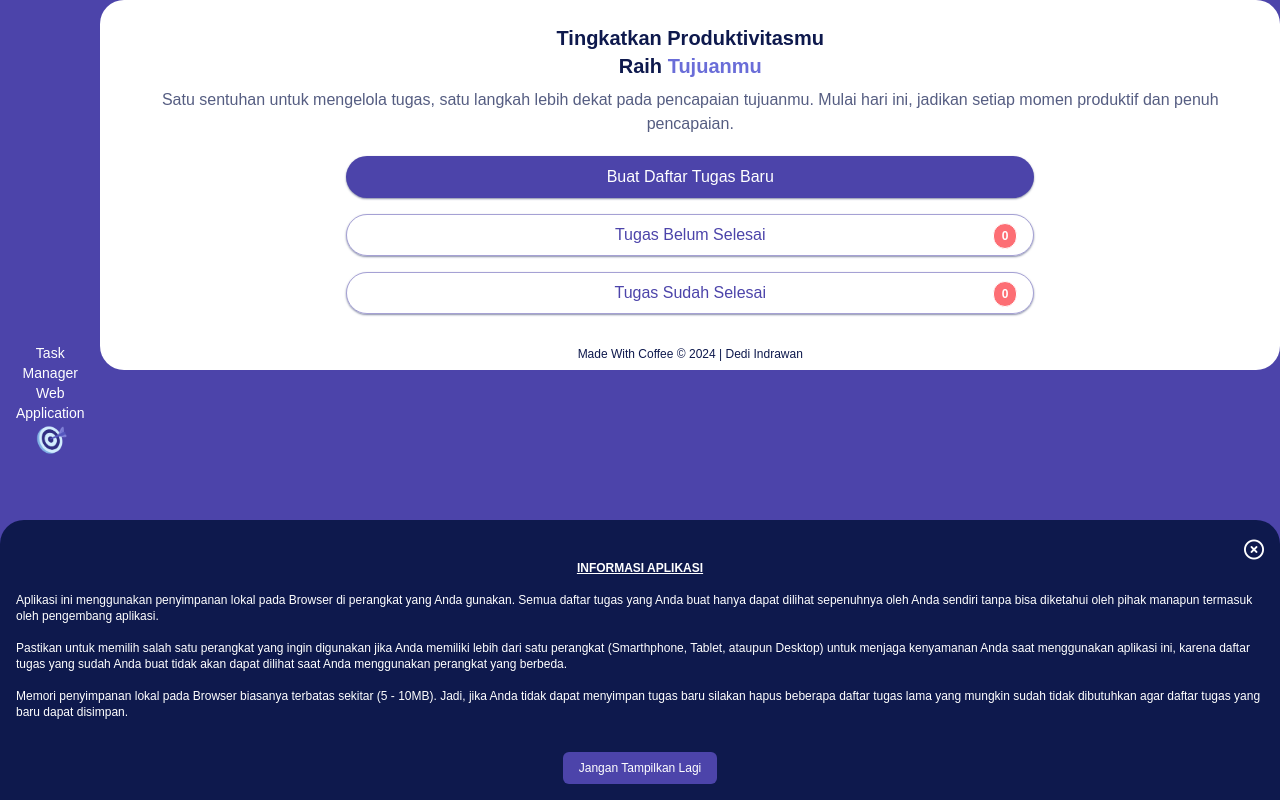
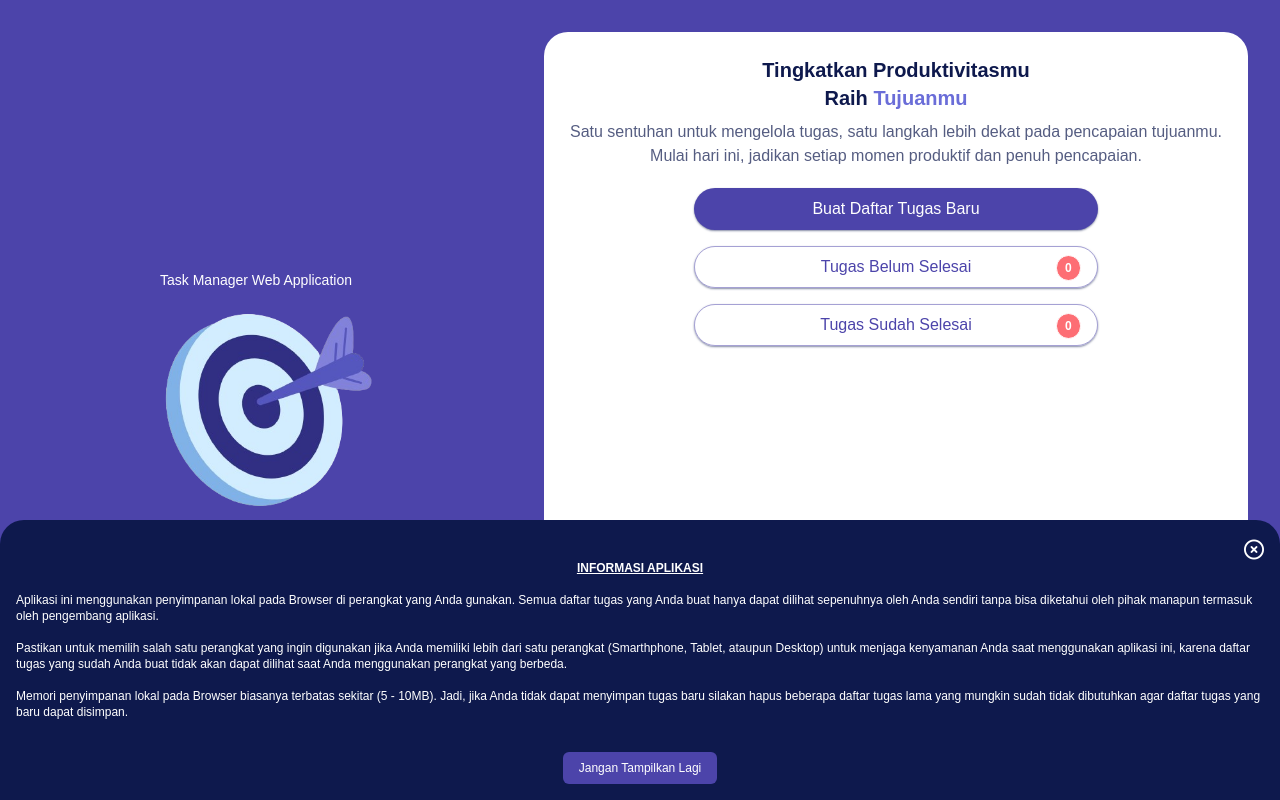
Before and after one commit to dediindrawan/task-manager-apps, a website: page index.html in a window 1280 px wide. Drawn offline with Linux system fonts and the light colour scheme.

Commit message:
first commit

```diff
--- a/src/css/input.css
+++ b/src/css/input.css
@@ -32,7 +32,7 @@
   }
 
   .group-element {
-    @applylg:w-3 /5 lg:p-8 lg:min-h-screen lg:bg-primary lg:flex lg:flex-col lg:justify-between;
+    @apply lg:w-3/5 lg:p-8 lg:min-h-screen lg:bg-primary lg:flex lg:flex-col lg:justify-between;
   }
 
   .main-index {
```
Also changed, not shown: src/css/style.css.
